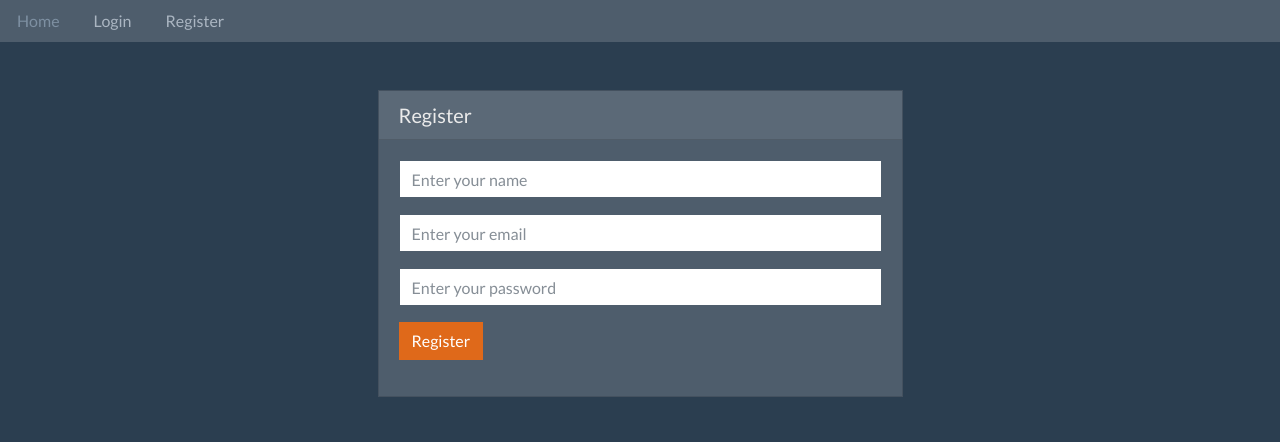
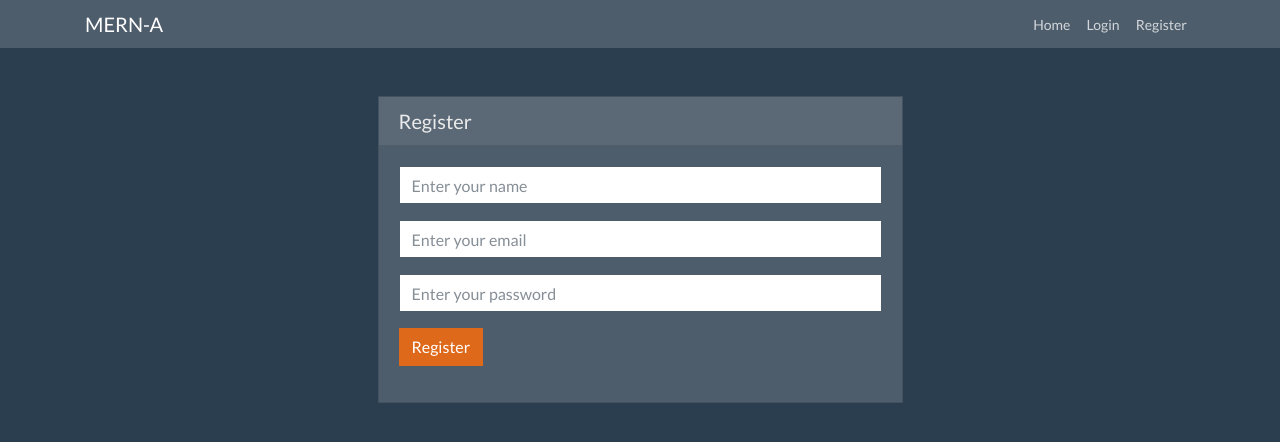
Before and after one commit to OxyProgrammer/mern-stack, a Next.js app in the folder FRONTEND/: page /register in a window 1280 px wide. Shown: the top 442 px of the page. Built offline with nearby package versions, Linux system fonts and the light colour scheme.

Commit message:
Corrected the JSX code. Improved the navbar.

```diff
--- a/FRONTEND/components/Layout.js
+++ b/FRONTEND/components/Layout.js
@@ -15,40 +15,41 @@ Router.onRouteChangeError = url => NProgress.done();
 
 
 const layout = ({ children }) => {
-
   const head = () => (
     <React.Fragment>
-      {/* <link rel="stylesheet"
-        href="https://maxcdn.bootstrapcdn.com/bootstrap/4.0.0/css/bootstrap.min.css"
-        integrity="sha384-Gn5384xqQ1aoWXA+058RXPxPg6fy4IWvTNh0E263XmFcJlSAwiGgFAW/dAiS6JXm"
-        crossOrigin="anonymous" /> */}
       <link rel="stylesheet" href="/static/css/bootstrap.min.css" />
       <link rel="stylesheet" href="/static/css/styles.css" />
     </React.Fragment>
   );
 
   const nav = () => (
-    <ul className="nav nav-tabs bg-dark">
-
+  <div className="navbar navbar-expand-lg navbar-dark bg-dark">
+   <div className="container">
+    <a className="navbar-brand" href="/">MERN-A</a>
+      <button className="navbar-toggler" type="button" data-toggle="collapse" data-target=".navbar-collapse" aria-controls="navbarText" aria-expanded="false" aria-label="Toggle navigation">
+        <span className="navbar-toggler-icon"></span>
+      </button>
+      <div className="collapse navbar-collapse" id="navbarText">
+        <ul className="navbar-nav ml-auto">
           <li className="nav-item">
               <Link href="/">
-          <a className="nav-link text-light">Home</a>
+                <a className="nav-link">Home</a>
               </Link>
           </li>
-
           <li className="nav-item">
             <Link href="/login">
-          <a className="nav-link text-light">Login</a>
+              <a className="nav-link">Login</a>
             </Link>
           </li>
-
           <li className="nav-item">
               <Link href="/register">
-          <a className="nav-link text-light">Register</a>
+                <a className="nav-link">Register</a>
               </Link>
           </li>
-
         </ul>
+      </div>
+    </div>
+  </div>
   );
 
   return <React.Fragment>{head()} {nav()}<div className="container py-5">{children}</div> </React.Fragment>;
--- a/FRONTEND/pages/login.js
+++ b/FRONTEND/pages/login.js
@@ -64,9 +64,9 @@ const login = () => {
 return(
   <Layout>
     <div className="col-md-6 offset-md-3">
-      <div class="card">
-        <h5 class="card-header">Login</h5>
-          <div class="card-body">
+      <div className="card">
+        <h5 className="card-header">Login</h5>
+          <div className="card-body">
             {success && showSuccessMessage(success)}
             {error && showErrorMessage(error)}
             {loginForm()}
--- a/FRONTEND/pages/register.js
+++ b/FRONTEND/pages/register.js
@@ -72,9 +72,9 @@ const register = () => {
 
   return (<Layout>
     <div className="col-md-6 offset-md-3">
-      <div class="card">
-        <h5 class="card-header">Register</h5>
-          <div class="card-body">
+      <div className="card">
+        <h5 className="card-header">Register</h5>
+          <div className="card-body">
             {success && showSuccessMessage(success)}
             {error && showErrorMessage(error)}
             {registerForm()}
```
Lines whose indentation alone changed are shown as unchanged.
